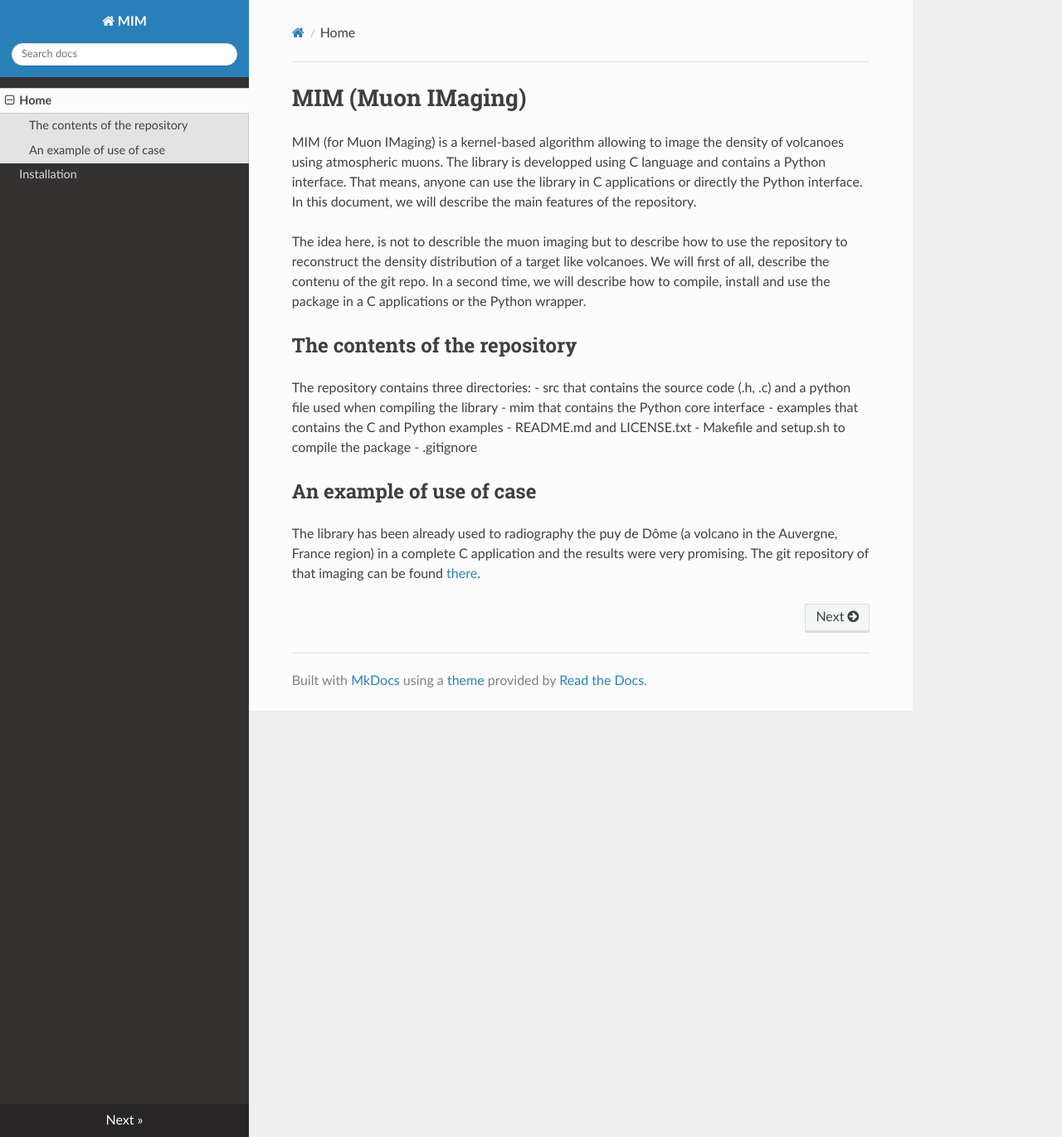
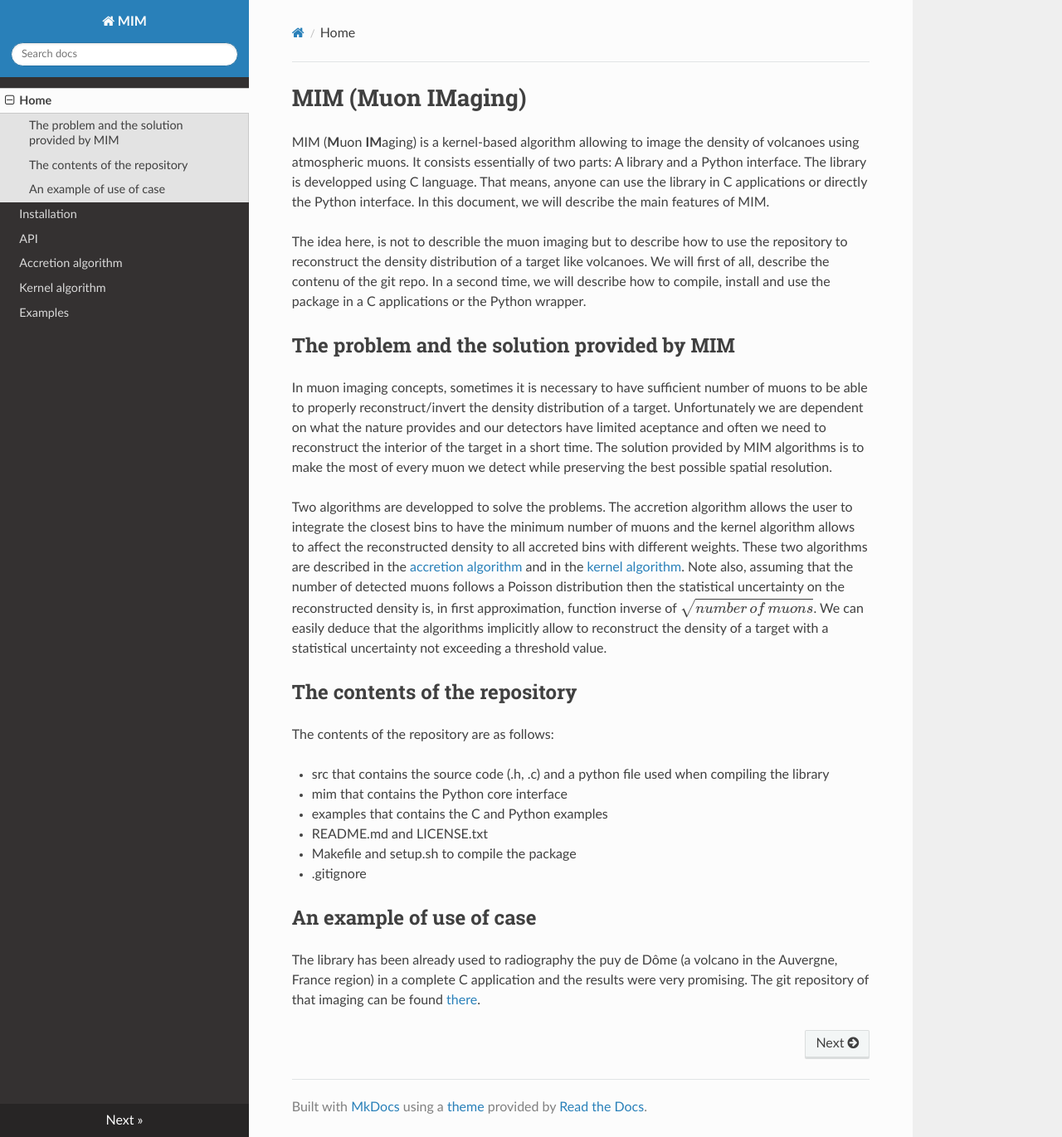
Before and after one commit to kvernet/mim-docs, an MkDocs documentation site: the page built from docs/index.md, in a window 1280 px wide and 1371 px high. Shown: the whole window at 83% size. Built offline with MkDocs 1.6.1, drawn with Linux system fonts in a browser that asks for light colours; nearby versions of some CDN libraries; formulas are drawn with MathJax 3.

```diff
--- a/docs/index.md
+++ b/docs/index.md
@@ -1,10 +1,18 @@
 # MIM (Muon IMaging)
-MIM (for Muon IMaging) is a kernel-based algorithm allowing to image the density of volcanoes using atmospheric muons. The library is developped using C language and contains a Python interface. That means, anyone can use the library in C applications or directly the Python interface. In this document, we will describe the main features of the repository.
+MIM (**M**uon **IM**aging) is a kernel-based algorithm allowing to image the density of volcanoes using atmospheric muons. It consists essentially of two parts: A library and a Python interface. The library is developped using C language. That means, anyone can use the library in C applications or directly the Python interface. In this document, we will describe the main features of MIM.
 
 The idea here, is not to describle the muon imaging but to describe how to use the repository to reconstruct the density distribution of a target like volcanoes. We will first of all, describe the contenu of the git repo. In a second time, we will describe how to compile, install and use the package in a C applications or the Python wrapper.
 
+## The problem and the solution provided by MIM
+
+In muon imaging concepts, sometimes it is necessary to have sufficient number of muons to be able to properly reconstruct/invert the density distribution of a target. Unfortunately we are dependent on what the nature provides and our detectors have limited aceptance and often we need to reconstruct the interior of the target in a short time. The solution provided by MIM algorithms is to make the most of every muon we detect while preserving the best possible spatial resolution.
+
+Two algorithms are developped to solve the problems. The accretion algorithm allows the user to integrate the closest bins to have the minimum number of muons and the kernel algorithm allows to affect the reconstructed density to all accreted bins with different weights. These two algorithms are described in the [accretion algorithm](algorithms/accretion.md#the-accretion-algorithm) and in the [kernel algorithm](algorithms/kernel.md#the-kernel-algorithm). Note also, assuming that the number of detected muons follows a Poisson distribution then the statistical uncertainty on the reconstructed density is, in first approximation, function inverse of $\sqrt{number\, of\, muons}$. We can easily deduce that the algorithms implicitly allow to reconstruct the density of a target with a statistical uncertainty not exceeding a threshold value.
+
+
 ## The contents of the repository
-The repository contains three directories:
+The contents of the repository are as follows:
+
 - src that contains the source code (.h, .c) and a python file used when compiling the library
 - mim that contains the Python core interface
 - examples that contains the C and Python examples
--- a/mkdocs.yml
+++ b/mkdocs.yml
@@ -3,6 +3,21 @@ site_name: MIM
 nav:
   - Home: 'index.md'
   - Installation: 'installation.md'
+  - API: 'api.md'
+  - Accretion algorithm: 'algorithms/accretion.md'
+  - Kernel algorithm: 'algorithms/kernel.md'
+  - Examples: 'examples.md'
 
 theme:
-  name: readthedocs
+  name: mkdocs
+
+
+markdown_extensions:
+    - extra
+    - tables
+    - mdx_math:
+        enable_dollar_delimiter: True
+    - fenced_code
+theme: readthedocs
+extra_javascript:
+    - https://cdnjs.cloudflare.com/ajax/libs/mathjax/2.7.4/MathJax.js?config=TeX-AMS-MML_HTMLorMML
```
Also changed, not shown: docs/algorithms/accretion.md (added, +1 -0 lines), docs/algorithms/kernel.md (added, +1 -0 lines), docs/api.md (added, +166 -0 lines), docs/examples.md (added, +87 -0 lines), 1 other file.
